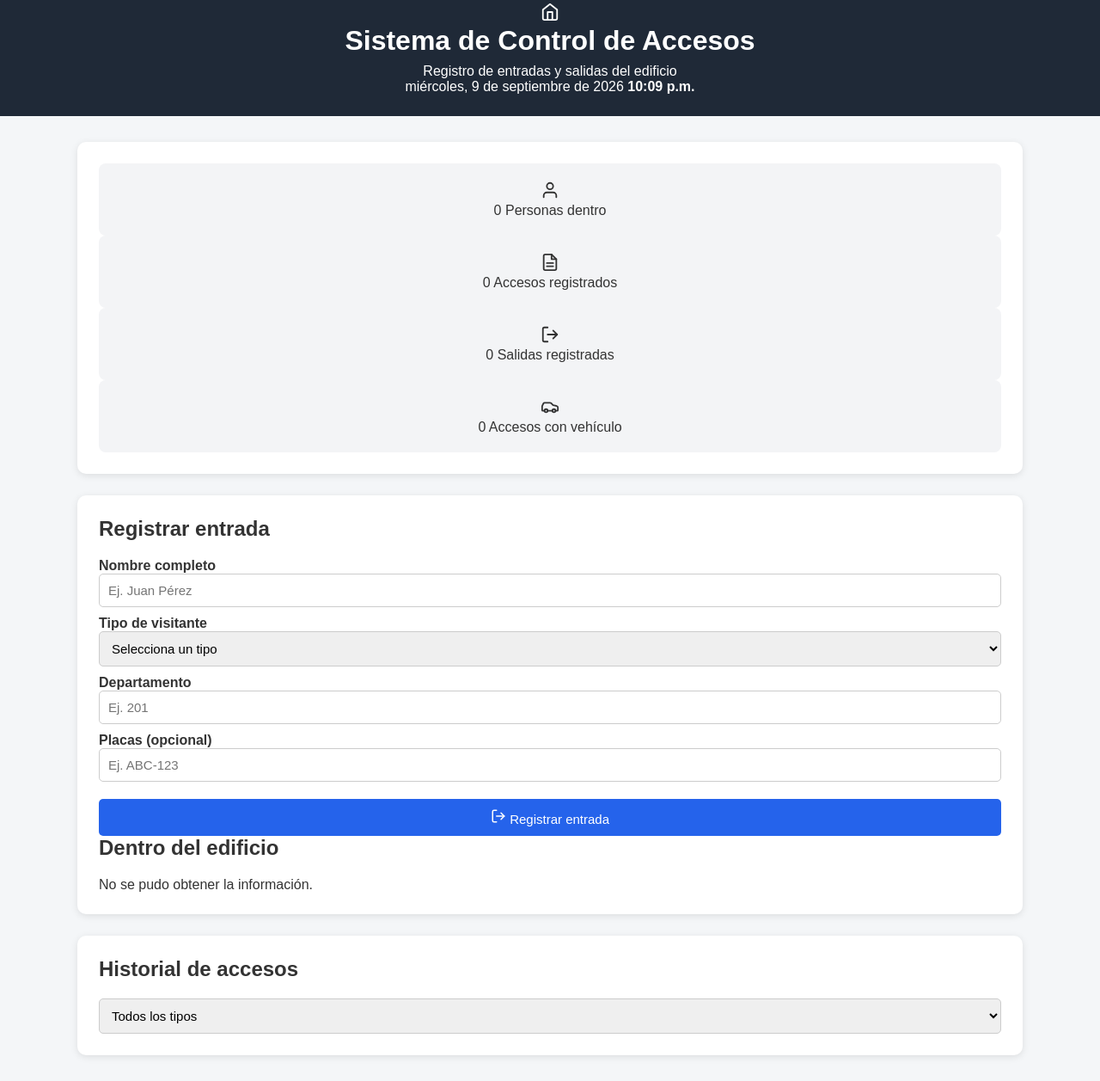
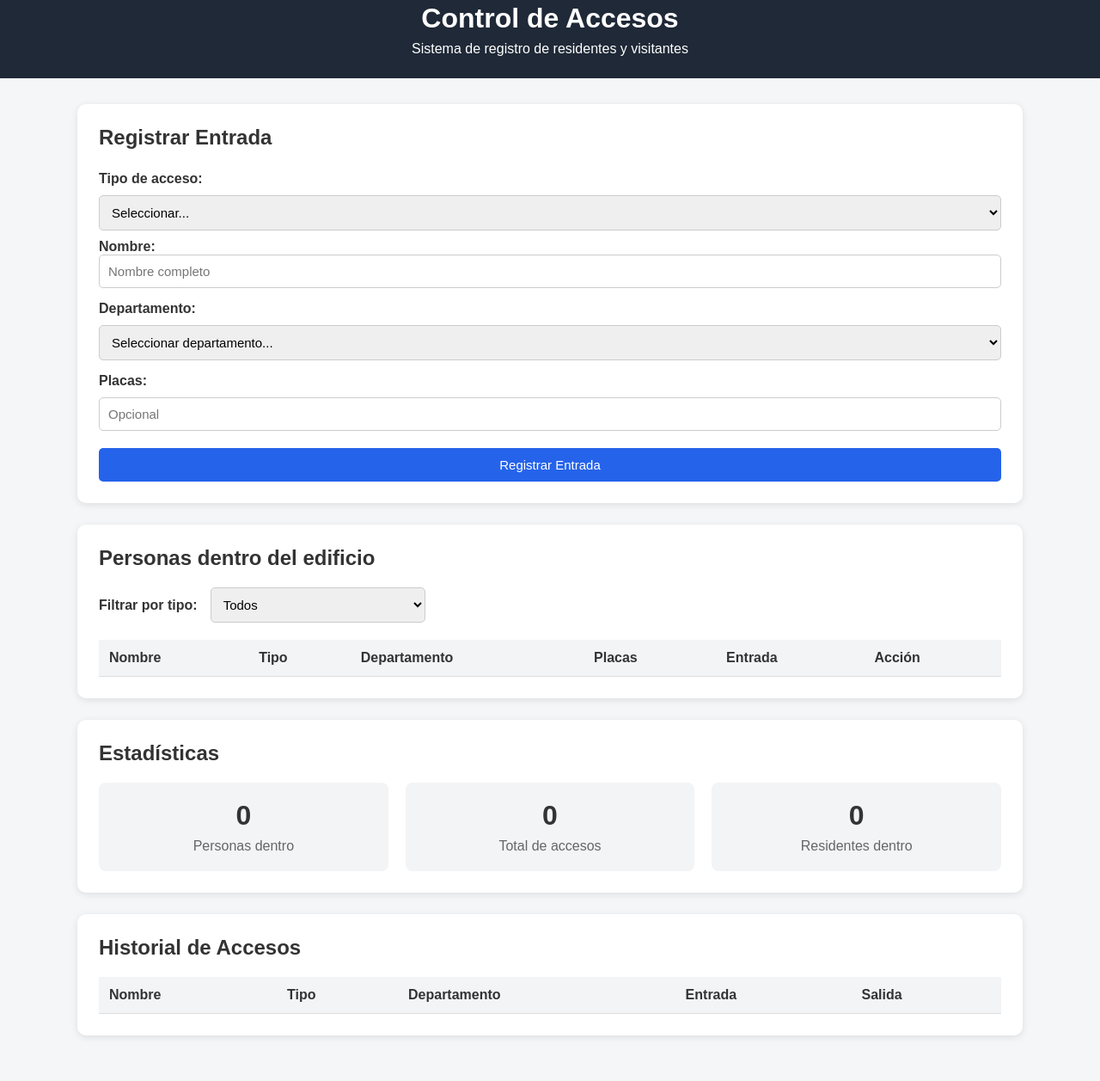
Before and after one commit to Yamil10/Sistema-de-control-de-accesos, a website: page public/index.html in a window 1280 px wide. Shown: the part 22-1279 px from the top of the page at 86% size. After the commit the page ends 1256 px from the top, so only its background shows below. Drawn offline with Linux system fonts and the light colour scheme; no server answers.

Commit message:
Revise index.html for access control system
Updated the HTML structure and content for access control system, including changes to the header, main sections, and form elements.

```diff
--- a/public/index.html
+++ b/public/index.html
@@ -1,175 +1,372 @@
 <!DOCTYPE html>
 <html lang="es">
+
 <head>
+
     <meta charset="UTF-8">
-    <meta name="viewport" content="width=device-width, initial-scale=1.0">
-    <title>Sistema de Control de Accesos</title>
-    <link rel="preconnect" href="https://fonts.googleapis.com">
-    <link rel="preconnect" href="https://fonts.gstatic.com" crossorigin>
-    <link href="https://fonts.googleapis.com/css2?family=Inter:wght@400;500;600;700;800&display=swap" rel="stylesheet">
+
+    <meta
+        name="viewport"
+        content="width=device-width, initial-scale=1.0"
+    >
+
+    <title>Control de Accesos</title>
+
     <link rel="stylesheet" href="style.css">
+
 </head>
+
 <body>
 
-    <header class="header">
-        <div class="container header-inner">
-            <div class="brand">
-                <div class="brand-badge" aria-hidden="true">
-                    <svg width="22" height="22" viewBox="0 0 24 24" fill="none" stroke="currentColor" stroke-width="2" stroke-linecap="round" stroke-linejoin="round">
-                        <path d="M3 9l9-7 9 7v11a2 2 0 0 1-2 2H5a2 2 0 0 1-2-2z"/>
-                        <polyline points="9 22 9 12 15 12 15 22"/>
-                    </svg>
-                </div>
-                <div>
-                    <h1>Sistema de Control de Accesos</h1>
-                    <p class="brand-subtitle">Registro de entradas y salidas del edificio</p>
-                </div>
-            </div>
-            <div class="clock" aria-label="Hora actual">
-                <span id="fecha"></span>
-                <strong id="hora"></strong>
-            </div>
-        </div>
+    <header>
+
+        <h1>Control de Accesos</h1>
+
+        <p>
+            Sistema de registro de residentes y visitantes
+        </p>
+
     </header>
 
-    <main class="container">
 
-        <div id="mensaje" class="mensaje" role="status" aria-live="polite"></div>
+    <main>
 
-        <section class="stats-grid" aria-label="Estadísticas">
-            <article class="stat-card">
-                <div class="stat-icon" data-accent="indigo">
-                    <svg width="22" height="22" viewBox="0 0 24 24" fill="none" stroke="currentColor" stroke-width="2" stroke-linecap="round" stroke-linejoin="round">
-                        <path d="M20 21v-2a4 4 0 0 0-4-4H8a4 4 0 0 0-4 4v2"/>
-                        <circle cx="12" cy="7" r="4"/>
-                    </svg>
+        <!-- ==========================================
+             REGISTRAR ENTRADA
+        =========================================== -->
+
+        <section class="form-container">
+
+            <h2>Registrar Entrada</h2>
+
+            <form id="accessForm">
+
+                <label for="tipo">
+                    Tipo de acceso:
+                </label>
+
+                <select id="tipo" required>
+
+                    <option value="">
+                        Seleccionar...
+                    </option>
+
+                    <option value="Residente">
+                        Residente
+                    </option>
+
+                    <option value="Familia">
+                        Familia
+                    </option>
+
+                    <option value="Proveedor">
+                        Proveedor
+                    </option>
+
+                    <option value="Taxi">
+                        Taxi / Uber / Didi
+                    </option>
+
+                    <option value="Técnico">
+                        Técnico
+                    </option>
+
+                    <option value="Repartidor">
+                        Repartidor
+                    </option>
+
+                    <option value="Otro">
+                        Otro
+                    </option>
+
+                </select>
+
+
+                <!-- RESIDENTE -->
+
+                <div id="residenteContainer" class="hidden">
+
+                    <label for="residente">
+                        Residente:
+                    </label>
+
+                    <select id="residente">
+
+                        <option value="">
+                            Seleccionar residente...
+                        </option>
+
+                    </select>
+
                 </div>
-                <div class="stat-info">
-                    <span class="stat-value" id="statDentro">0</span>
-                    <span class="stat-label">Personas dentro</span>
+
+
+                <!-- VISITANTE -->
+
+                <div id="visitanteContainer">
+
+                    <label for="nombre">
+                        Nombre:
+                    </label>
+
+                    <input
+                        type="text"
+                        id="nombre"
+                        placeholder="Nombre completo"
+                    >
+
                 </div>
-            </article>
 
-            <article class="stat-card">
-                <div class="stat-icon" data-accent="sky">
-                    <svg width="22" height="22" viewBox="0 0 24 24" fill="none" stroke="currentColor" stroke-width="2" stroke-linecap="round" stroke-linejoin="round">
-                        <path d="M14 2H6a2 2 0 0 0-2 2v16a2 2 0 0 0 2 2h12a2 2 0 0 0 2-2V8z"/>
-                        <polyline points="14 2 14 8 20 8"/>
-                        <line x1="16" y1="13" x2="8" y2="13"/>
-                        <line x1="16" y1="17" x2="8" y2="17"/>
-                    </svg>
-                </div>
-                <div class="stat-info">
-                    <span class="stat-value" id="statTotal">0</span>
-                    <span class="stat-label">Accesos registrados</span>
-                </div>
-            </article>
 
-            <article class="stat-card">
-                <div class="stat-icon" data-accent="emerald">
-                    <svg width="22" height="22" viewBox="0 0 24 24" fill="none" stroke="currentColor" stroke-width="2" stroke-linecap="round" stroke-linejoin="round">
-                        <path d="M9 21H5a2 2 0 0 1-2-2V5a2 2 0 0 1 2-2h4"/>
-                        <polyline points="16 17 21 12 16 7"/>
-                        <line x1="21" y1="12" x2="9" y2="12"/>
-                    </svg>
-                </div>
-                <div class="stat-info">
-                    <span class="stat-value" id="statSalidas">0</span>
-                    <span class="stat-label">Salidas registradas</span>
-                </div>
-            </article>
+                <label for="departamento">
+                    Departamento:
+                </label>
 
-            <article class="stat-card">
-                <div class="stat-icon" data-accent="amber">
-                    <svg width="22" height="22" viewBox="0 0 24 24" fill="none" stroke="currentColor" stroke-width="2" stroke-linecap="round" stroke-linejoin="round">
-                        <path d="M19 17h2c.6 0 1-.4 1-1v-3c0-.9-.7-1.7-1.5-1.9C18.7 10.6 16 10 16 10s-1.3-1.4-2.2-2.3c-.5-.4-1.1-.7-1.8-.7H5c-.6 0-1.1.4-1.4.9l-1.4 2.9A3.7 3.7 0 0 0 2 12v4c0 .6.4 1 1 1h2"/>
-                        <circle cx="7" cy="17" r="2"/>
-                        <path d="M9 17h6"/>
-                        <circle cx="17" cy="17" r="2"/>
-                    </svg>
-                </div>
-                <div class="stat-info">
-                    <span class="stat-value" id="statVehiculos">0</span>
-                    <span class="stat-label">Accesos con vehículo</span>
-                </div>
-            </article>
+                <select id="departamento" required>
+
+                    <option value="">
+                        Seleccionar departamento...
+                    </option>
+
+                    <optgroup label="Piso 1">
+
+                        <option value="101">101</option>
+                        <option value="102">102</option>
+                        <option value="103">103</option>
+                        <option value="104">104</option>
+
+                    </optgroup>
+
+                    <optgroup label="Piso 2">
+
+                        <option value="201">201</option>
+                        <option value="202">202</option>
+                        <option value="203">203</option>
+                        <option value="204">204</option>
+
+                    </optgroup>
+
+                    <optgroup label="Piso 3">
+
+                        <option value="301">301</option>
+                        <option value="302">302</option>
+                        <option value="303">303</option>
+                        <option value="304">304</option>
+
+                    </optgroup>
+
+                    <optgroup label="Piso 4">
+
+                        <option value="401">401</option>
+                        <option value="402">402</option>
+                        <option value="403">403</option>
+                        <option value="404">404</option>
+
+                    </optgroup>
+
+                    <optgroup label="Piso 5">
+
+                        <option value="501">501</option>
+                        <option value="502">502</option>
+                        <option value="503">503</option>
+                        <option value="504">504</option>
+
+                    </optgroup>
+
+                </select>
+
+
+                <label for="placas">
+                    Placas:
+                </label>
+
+                <input
+                    type="text"
+                    id="placas"
+                    placeholder="Opcional"
+                >
+
+
+                <button type="submit">
+                    Registrar Entrada
+                </button>
+
+            </form>
+
         </section>
 
-        <section class="grid-main">
-            <article class="card">
-                <h2>Registrar entrada</h2>
-                <form id="formEntrada" class="form">
-                    <div class="form-group" id="grupoNombre">
-                        <label for="nombre">Nombre completo</label>
-                        <input id="nombre" type="text" placeholder="Ej. Juan Pérez" autocomplete="name" required>
-                    </div>
-                    <div class="form-group" id="grupoResidente" hidden>
-                        <label for="residente">Residente</label>
-                        <select id="residente" required>
-                            <option value="">Selecciona un residente</option>
-                        </select>
-                    </div>
-                    <div class="form-group">
-                        <label for="tipo">Tipo de visitante</label>
-                        <select id="tipo" required>
-                            <option value="">Selecciona un tipo</option>
-                            <option value="Residente">Residente</option>
-                            <option value="Familia">Familia</option>
-                            <option value="Proveedor">Proveedor</option>
-                            <option value="Taxi / Uber / Didi">Taxi / Uber / Didi</option>
-                            <option value="Técnico">Técnico</option>
-                            <option value="Repartidor">Repartidor</option>
-                            <option value="Otro">Otro</option>
-                        </select>
-                    </div>
-                    <div class="form-group">
-                        <label for="departamento">Departamento</label>
-                        <input id="departamento" type="text" placeholder="Ej. 201" required>
-                    </div>
-                    <div class="form-group">
-                        <label for="placas">Placas (opcional)</label>
-                        <input id="placas" type="text" placeholder="Ej. ABC-123">
-                    </div>
-                    <button type="submit" class="btn btn-primary">
-                        <svg width="18" height="18" viewBox="0 0 24 24" fill="none" stroke="currentColor" stroke-width="2" stroke-linecap="round" stroke-linejoin="round">
-                            <polyline points="16 17 21 12 16 7"/>
-                            <line x1="21" y1="12" x2="9" y2="12"/>
-                            <path d="M9 21H5a2 2 0 0 1-2-2V5a2 2 0 0 1 2-2h4"/>
-                        </svg>
-                        Registrar entrada
-                    </button>
-                </form>
-            </article>
 
-            <article class="card">
-                <h2>Dentro del edificio</h2>
-                <div id="dentroLista" class="dentro-lista">
-                    <p class="vacio">Cargando…</p>
-                </div>
-            </article>
+        <!-- ==========================================
+             PERSONAS DENTRO
+        =========================================== -->
+
+        <section class="access-container">
+
+            <h2>
+                Personas dentro del edificio
+            </h2>
+
+            <div class="filter-container">
+
+                <label for="filtroTipo">
+                    Filtrar por tipo:
+                </label>
+
+                <select id="filtroTipo">
+
+                    <option value="Todos">
+                        Todos
+                    </option>
+
+                    <option value="Residente">
+                        Residentes
+                    </option>
+
+                    <option value="Familia">
+                        Familia
+                    </option>
+
+                    <option value="Proveedor">
+                        Proveedores
+                    </option>
+
+                    <option value="Taxi">
+                        Taxi / Uber / Didi
+                    </option>
+
+                    <option value="Técnico">
+                        Técnicos
+                    </option>
+
+                    <option value="Repartidor">
+                        Repartidores
+                    </option>
+
+                    <option value="Otro">
+                        Otros
+                    </option>
+
+                </select>
+
+            </div>
+
+
+            <table>
+
+                <thead>
+
+                    <tr>
+
+                        <th>Nombre</th>
+                        <th>Tipo</th>
+                        <th>Departamento</th>
+                        <th>Placas</th>
+                        <th>Entrada</th>
+                        <th>Acción</th>
+
+                    </tr>
+
+                </thead>
+
+                <tbody id="accessTable">
+                </tbody>
+
+            </table>
+
         </section>
 
-        <section class="card historial">
-            <div class="card-header">
-                <h2>Historial de accesos</h2>
-                <select id="filtroTipo" class="select-filtro" aria-label="Filtrar por tipo">
-                    <option value="">Todos los tipos</option>
-                    <option value="Residente">Residente</option>
-                    <option value="Familia">Familia</option>
-                    <option value="Proveedor">Proveedor</option>
-                    <option value="Taxi / Uber / Didi">Taxi / Uber / Didi</option>
-                    <option value="Técnico">Técnico</option>
-                    <option value="Repartidor">Repartidor</option>
-                    <option value="Otro">Otro</option>
-                </select>
+
+        <!-- ==========================================
+             ESTADÍSTICAS
+        =========================================== -->
+
+        <section class="stats-container">
+
+            <h2>Estadísticas</h2>
+
+            <div class="stats">
+
+                <div class="stat-card">
+
+                    <h3 id="personasDentro">
+                        0
+                    </h3>
+
+                    <p>
+                        Personas dentro
+                    </p>
+
+                </div>
+
+
+                <div class="stat-card">
+
+                    <h3 id="totalAccesos">
+                        0
+                    </h3>
+
+                    <p>
+                        Total de accesos
+                    </p>
+
+                </div>
+
+
+                <div class="stat-card">
+
+                    <h3 id="residentesDentro">
+                        0
+                    </h3>
+
+                    <p>
+                        Residentes dentro
+                    </p>
+
+                </div>
+
             </div>
-            <div id="historialTabla" class="historial-tabla">
-                <p class="vacio">Cargando…</p>
-            </div>
+
+        </section>
+
+
+        <!-- ==========================================
+             HISTORIAL
+        =========================================== -->
+
+        <section class="history-container">
+
+            <h2>
+                Historial de Accesos
+            </h2>
+
+            <table>
+
+                <thead>
+
+                    <tr>
+
+                        <th>Nombre</th>
+                        <th>Tipo</th>
+                        <th>Departamento</th>
+                        <th>Entrada</th>
+                        <th>Salida</th>
+
+                    </tr>
+
+                </thead>
+
+                <tbody id="historyTable">
+                </tbody>
+
+            </table>
+
         </section>
 
     </main>
 
+
     <script src="app.js"></script>
+
 </body>
+
 </html>
```
